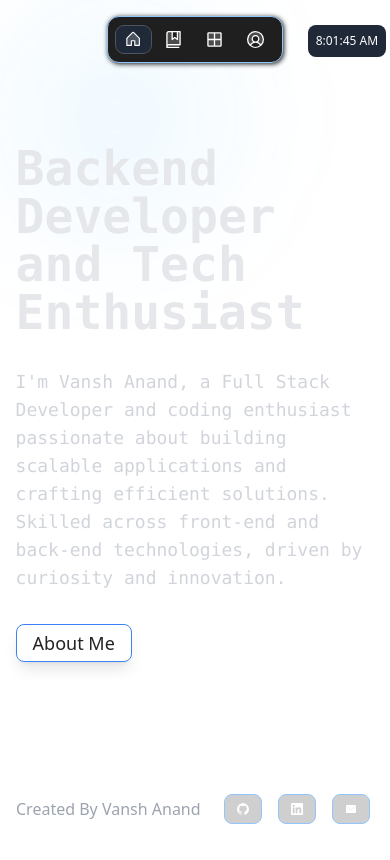
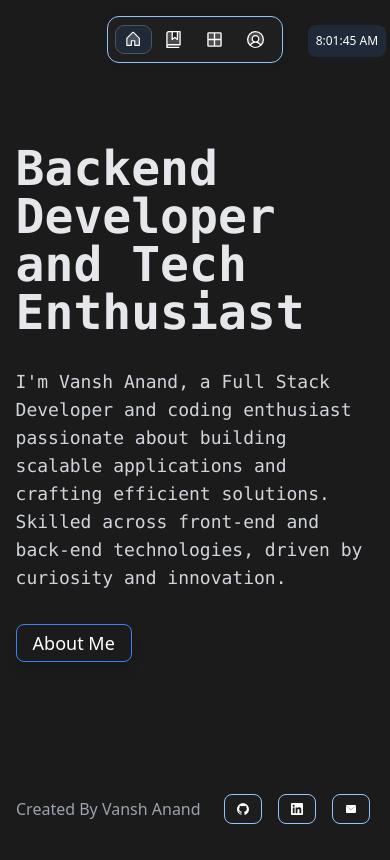
Before and after one commit to vanshanand34/Vansh-Portfolio, a Next.js app: page / in a window 390 px wide. Built offline with nearby package versions, Linux system fonts and the light colour scheme.

Commit message:
Fixed background color issue in mobile screens

```diff
--- a/app/HomePage.tsx
+++ b/app/HomePage.tsx
@@ -10,7 +10,7 @@ import LinkButtons from "./LinkButtons";
 export default function HomePage() {
   return (
     <>
-      <div className="h-screen w-full" id="container"
+      <div className="min-h-screen text-white w-full bg-[#1b1b1b]" id="container"
         onMouseMove={(event: React.MouseEvent) => trackCursor(event)}>
 
         <div id="cursor"
--- a/app/about-me/AboutPage.tsx
+++ b/app/about-me/AboutPage.tsx
@@ -11,7 +11,7 @@ export default function Home() {
 
   return (
     <>
-      <div className="h-screen w-full " id="container"
+      <div className="min-h-screen text-white w-full bg-[#1b1b1b]" id="container"
         onMouseMove={(event: React.MouseEvent) => trackCursor(event)}>
         {/* Navbar */}
         <div id="cursor"
--- a/app/projects/ProjectsPage.tsx
+++ b/app/projects/ProjectsPage.tsx
@@ -6,7 +6,7 @@ import Link from "next/link";
 
 export default function ProjectPage() {
     return (
-        <div className="h-screen w-full" id="container" onMouseMove={(event: React.MouseEvent) => trackCursor(event)}>
+        <div className="min-h-screen text-white w-full bg-[#1b1b1b]" id="container" onMouseMove={(event: React.MouseEvent) => trackCursor(event)}>
             <div id="cursor"
                 className="-z-10 fixed w-[55vw] h-[55vw] bg-[#0099ff0f] rounded-full blur-3xl overflow-hidden">
             </div>
--- a/app/resume/ResumePage.tsx
+++ b/app/resume/ResumePage.tsx
@@ -17,7 +17,7 @@ import trackCursor from "../MovingBackground";
 
 export default function ResumePage() {
     return (
-        <div className="h-screen w-full" id="container" onMouseMove={(event: React.MouseEvent) => trackCursor(event)}>
+        <div className="min-h-screen text-white w-full bg-[#1b1b1b]" id="container" onMouseMove={(event: React.MouseEvent) => trackCursor(event)}>
             <div id="cursor"
                 className="-z-10 fixed w-[55vw] h-[55vw] bg-[#0099ff0f] rounded-full blur-3xl overflow-hidden">
             </div>
```
